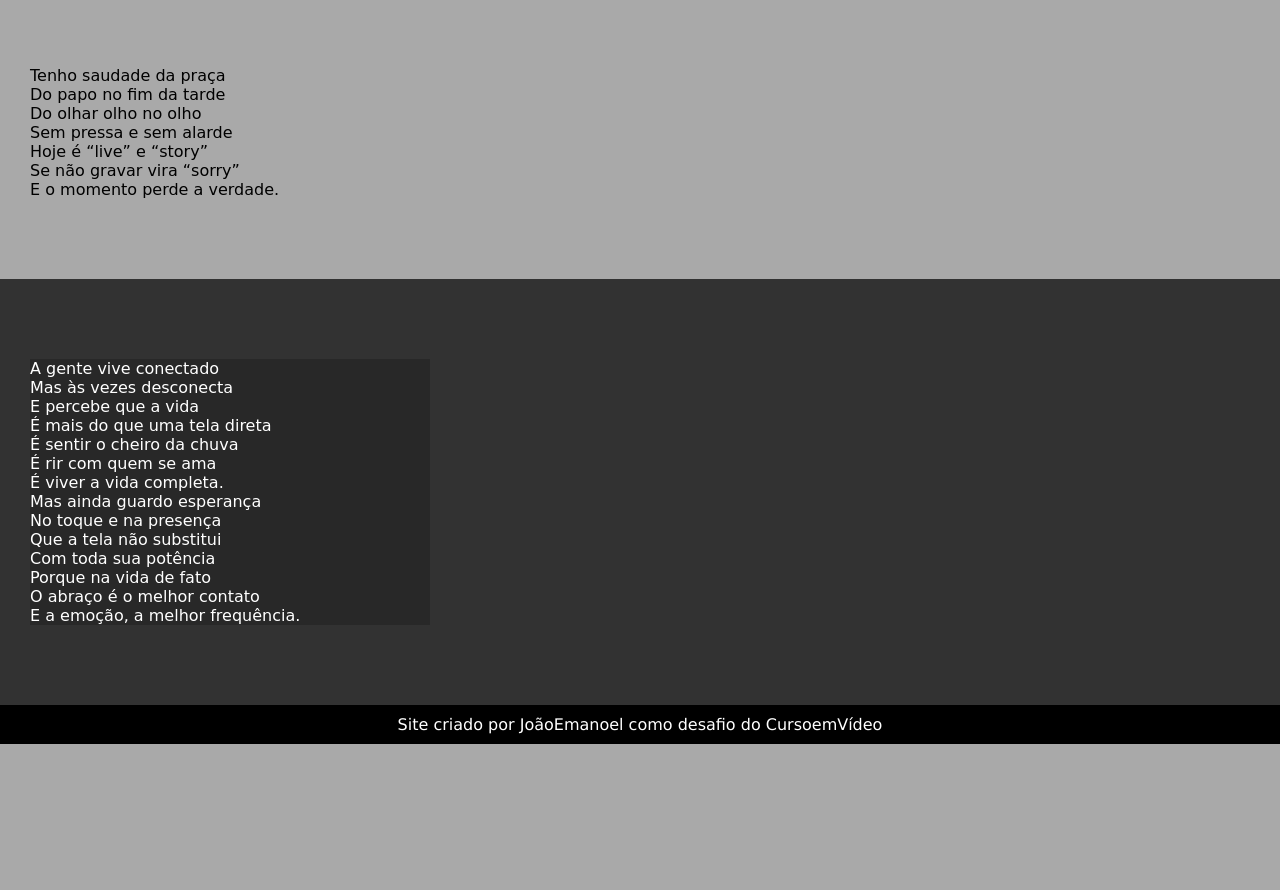
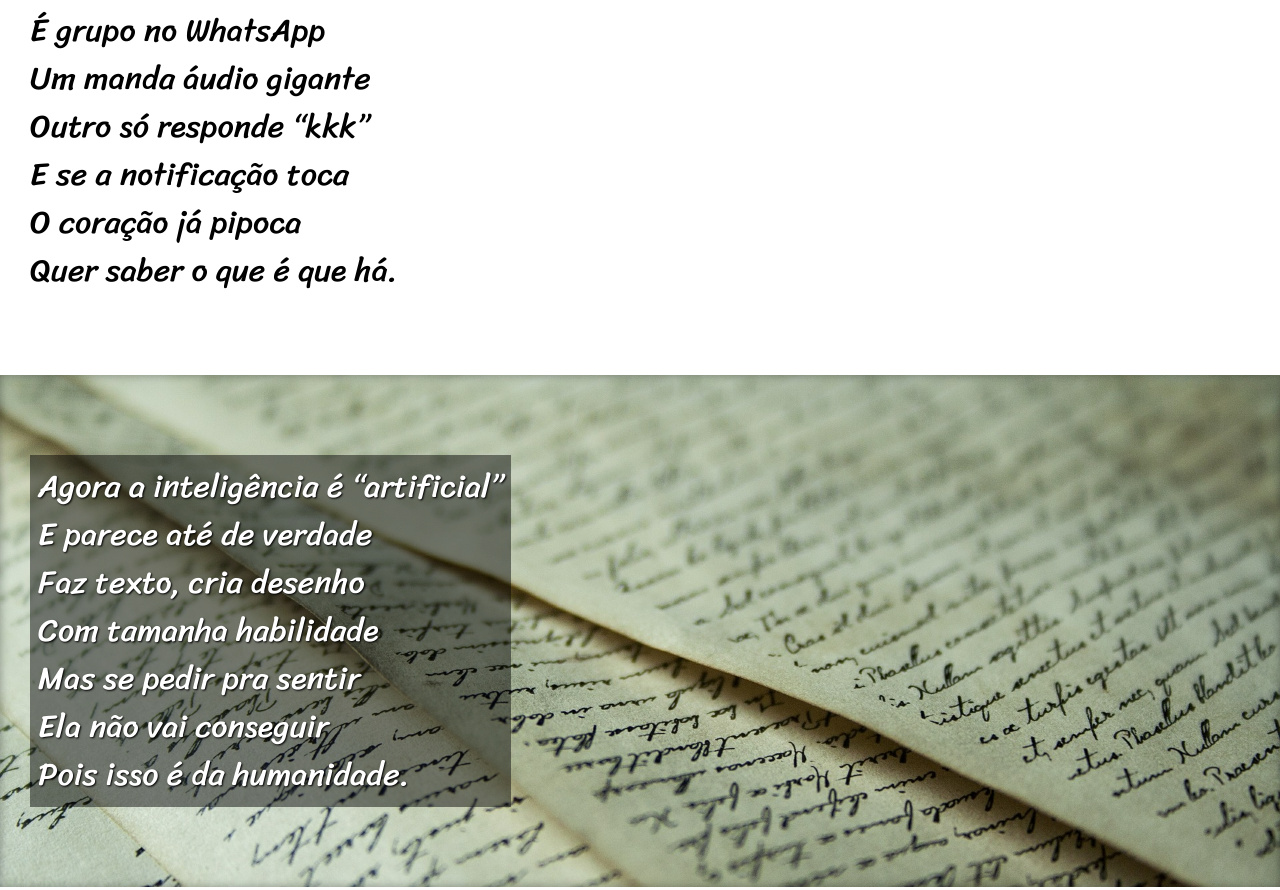
Before and after one commit to emanoelbytes/Vida-conectada, a plain HTML site: page index.html in a window 1280 px wide. Shown: the part 1321-2211 px from the top of the page. Before the commit the page ends 2065 px from the top, so only its background shows below. Drawn offline with Linux system fonts and the light colour scheme.

Commit message:
Finalizaçaodoprojeto

```diff
--- a/estilo/style.css
+++ b/estilo/style.css
@@ -1,59 +1,110 @@
 @charset "UTF-8";
+@import url('https://fonts.googleapis.com/css2?family=Passion+One:wght@400;700;900&display=swap');
+@import url('https://fonts.googleapis.com/css2?family=Sriracha&display=swap');
 
-/* CSS Document */
+/* Reset básico */
 * {
     margin: 0;
     padding: 0;
+    box-sizing: border-box;
 }
-
-/* Importing Google Fonts */
-@import url('https://fonts.googleapis.com/css2?family=Passion+One:wght@400;700;900&display=swap');
-@import url('https://fonts.googleapis.com/css2?family=Sriracha&display=swap');
-
-
 
 :root {
     --font1: 'Passion One', cursive;
     --font2: 'Sriracha', cursive;
     --font3: Verdana, Geneva, Tahoma, sans-serif;
-
-
-
 }
 
-html,
 body {
-    height: 100vh;
-    background-color: darkgray;
+    min-height: 100vh;
+    background-color: #fff;
     font-family: var(--font3);
-
-
-
 }
 
 header {
-    background-color: black;
+    background-color: #000;
+    color: #fff;
     text-align: center;
-    color: white;
+    padding: 50px 0;
 }
 
-header > h1 {
-    padding-top: 50px;
+header>h1 {
+    font-family: var(--font1);
+    font-weight: 700;
     font-variant: small-caps;
-    font-size: 30px;
-    font-family: var(--font4);
-    padding-bottom: 50px;
+    font-size: clamp(24px, 6vw, 80px);
+    line-height: 1.2;
+    margin: 0;
 }
 
+/* Main para melhor semântica */
+main {
+    width: 100%;
+}
 
+/* Seções do cordel */
+section {
+    padding: 10vh 0 10vh 30px;
+}
+
+/* Seção normal */
+section.normal {
+    background-color: #fff;
+    color: #000;
+}
+
+/* Seção com imagem de fundo */
+section.imagem {
+    background-color: #323232;
+    color: #fff;
+    box-shadow: inset 0 0 10px rgba(0, 0, 0, 0.34);
+    background-attachment: fixed;
+    background-size: cover;
+}
+
+/* Imagens específicas para cada seção */
+section#imagem1 {
+    background-image: url('../imagens/background001.jpg');
+    background-position: right center;
+}
+
+section#imagem2 {
+    background-image: url('../imagens/background002.jpg');
+    background-position: right center;
+}
+
+section#imagem3 {
+    background-image: url('../imagens/tulips-4933492_1920.jpg');
+    background-position: center center;
+}
+
+/* Parágrafo dentro da seção imagem */
+section.imagem>p {
+    background-color: rgba(0, 0, 0, 0.47);
+    display: inline-block;
+    padding: 8px;
+    text-shadow: 1px 1px 2px #000;
+}
+
+/* Parágrafos do cordel */
 p {
     font-family: var(--font2);
+    font-size: clamp(16px, 3vw, 32px);
+    line-height: 1.5;
 }
 
+/* Espaçamento interno para simular dois blocos no último parágrafo */
+.espaco-paragrafo {
+    display: block;
+    padding-top: 32px;
+    /* ajuste conforme desejar */
+}
+
+/* Links do rodapé */
 a {
-    color: white;
+    color: #fff;
     text-decoration: none;
-    font-size: bolder;
+    font-weight: bold;
 }
 
 a:hover {
@@ -61,57 +112,10 @@ a:hover {
     text-decoration: underline;
 }
 
-section {
-    padding-bottom: 10vh;
-    padding-top: 10vh;
-    padding-left: 30px;
-}
-
-section.imagem>p {
-    background-color: rgba(0, 0, 0, 0.203);
-    width: 400px;
-}
-
-section.normal {
-    background-color: darkgray;
-    color: black;
-}
-
-section.imagem {
-    background-color: rgb(50, 50, 50);
-    color: white;
-
-}
-
-
-
-
-
-
-
-
-
-
-
-
-
-
-
-
-
-
-
-
-
-
-
-
-
-
-
+/* Rodapé */
 footer {
-    background-color: black;
+    background-color: #000;
     text-align: center;
-    color: white;
+    color: #fff;
     padding: 10px;
 }
--- a/index.html
+++ b/index.html
@@ -3,19 +3,17 @@
 
 <head>
     <meta charset="UTF-8">
-    <meta name="viewport" content="width=
-    , initial-scale=1.0">
+    <meta name="viewport" content="width=device-width, initial-scale=1.0">
     <title>Cordel da Vida Conectada</title>
     <link rel="stylesheet" href="estilo/style.css">
 </head>
 
 <body>
-
-
     <header>
-        <h1>Cordel da Vida Conectada</h1>
+        <h1>Cordel Conectado</h1>
     </header>
 
+    <main>
         <section class="normal">
             <p>
                 Estou vendo esse mundo<br>
@@ -28,9 +26,7 @@
             </p>
         </section>
 
-
-
-    <section class="imagem">
+        <section class="imagem" id="imagem1">
             <p>
                 O “bom dia” é com figurinhas<br>
                 De café fumegando no ar<br>
@@ -41,7 +37,6 @@
                 E manda sem se cansar.<br>
             </p>
         </section>
-
 
         <section class="normal">
             <p>
@@ -55,8 +50,7 @@
             </p>
         </section>
 
-
-    <section class="imagem">
+        <section class="imagem" id="imagem2">
             <p>
                 Agora a inteligência é “artificial”<br>
                 E parece até de verdade<br>
@@ -67,7 +61,6 @@
                 Pois isso é da humanidade.<br>
             </p>
         </section>
-
 
         <section class="normal">
             <p>
@@ -81,7 +74,7 @@
             </p>
         </section>
 
-    <section class="imagem">
+        <section class="imagem" id="imagem3">
             <p>
                 A gente vive conectado<br>
                 Mas às vezes desconecta<br>
@@ -90,23 +83,23 @@
                 É sentir o cheiro da chuva<br>
                 É rir com quem se ama<br>
                 É viver a vida completa.<br>
-        </p>
-        <p>
+                <span class="espaco-paragrafo">
                     Mas ainda guardo esperança<br>
                     No toque e na presença<br>
                     Que a tela não substitui<br>
                     Com toda sua potência<br>
                     Porque na vida de fato<br>
                     O abraço é o melhor contato<br>
-            E a emoção, a melhor frequência.
+                    E a emoção, a melhor frequência.<br>
+                </span>
             </p>
         </section>
+    </main>
 
-
-    <footer>Site criado por <a href="https://github.com/emanoelbytes" target="_blank"> JoãoEmanoel </a> como desafio do <a
-            href="https://www.cursoemvideo.com/">CursoemVídeo</a></footer>
-
-
+    <footer>
+        Site criado por <a href="https://github.com/emanoelbytes" target="_blank">JoãoEmanoel</a> como desafio do
+        <a href="https://www.cursoemvideo.com/">CursoemVídeo</a>
+    </footer>
 </body>
 
 </html>
```
Also changed, not shown: imagens/img.cordel.site1.jpg (deleted), imagens/img.cordel.site2[.jpg (deleted), imagens/tulips-4933492_1920.jpg (added), 1 other file. Lines whose indentation alone changed are shown as unchanged.
